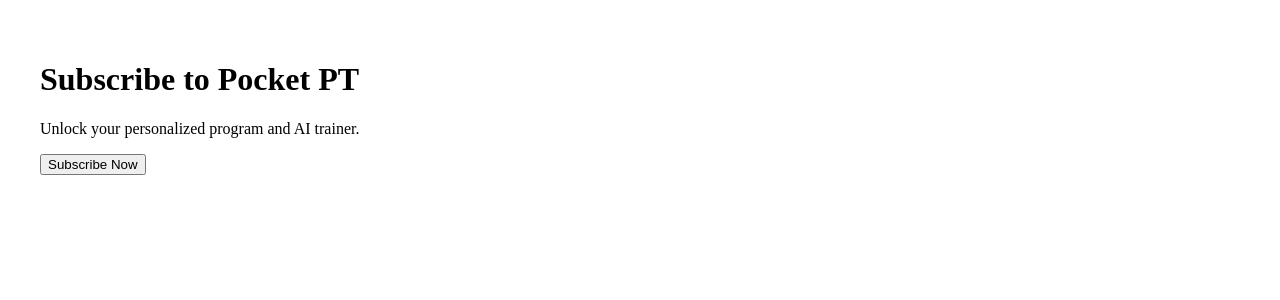
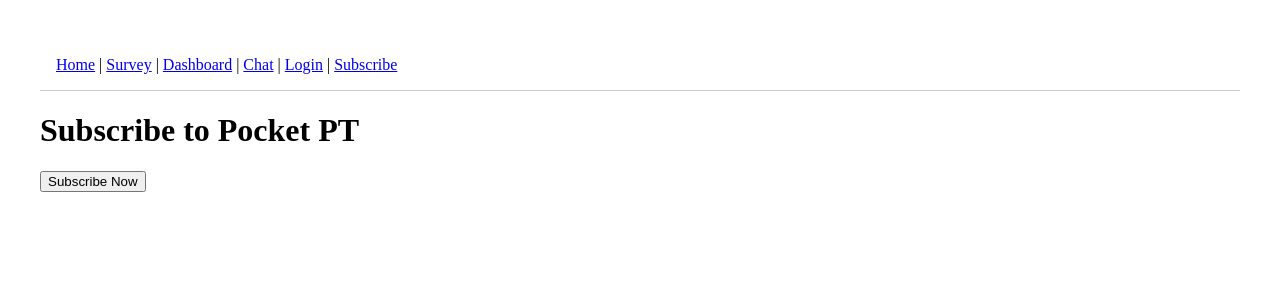
Before and after one commit to gamingninjasjj-ops/pocket-pt, a Next.js app: page /subscribe in a window 1280 px wide. Shown: the top 300 px of the page. Built offline with nearby package versions, Linux system fonts and the light colour scheme.

Commit message:
Update subscribe.js

```diff
--- a/pages/subscribe.js
+++ b/pages/subscribe.js
@@ -1,4 +1,5 @@
 import { useState } from 'react';
+import NavBar from '../components/NavBar';
 
 export default function Subscribe() {
   const [loading, setLoading] = useState(false);
@@ -24,10 +25,10 @@ export default function Subscribe() {
 
   return (
     <div style={{ padding: '2rem' }}>
+      <NavBar />
       <h1>Subscribe to Pocket PT</h1>
-      <p>Unlock your personalized program and AI trainer.</p>
       <button onClick={handleSubscribe} disabled={loading}>
-        {loading ? 'Redirecting...' : 'Subscribe Now'}
+        {loading ? 'Loading...' : 'Subscribe Now'}
       </button>
       {error && <p>{error}</p>}
     </div>
```
